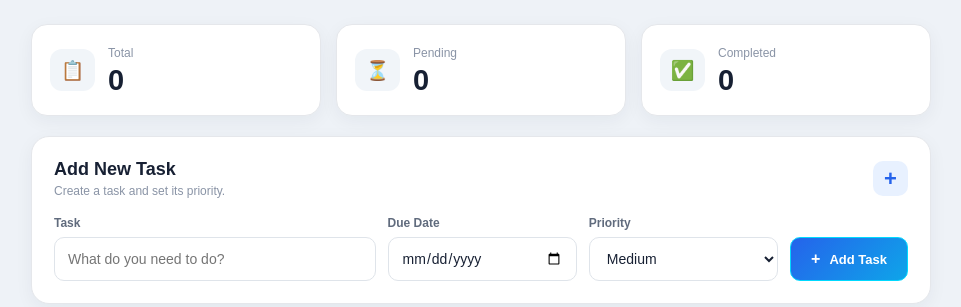
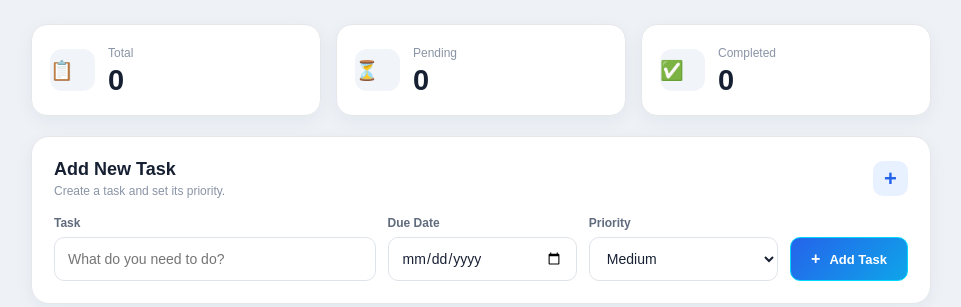
Before and after one commit to sachinkumar7033/Project-02-Todo-Task-Manager, a Flask app: page / in a window 1280 px wide. Shown: the part 136-443 px from the top of the page, without its empty margins (159-1120 px from the left). Run offline with Flask 3, Linux system fonts and the light colour scheme.

Commit message:
css update

```diff
--- a/static/css/style.css
+++ b/static/css/style.css
@@ -78,7 +78,7 @@ button {
 .stat-icon {
     display: flex;
     align-items: center;
-    justify-content: center;
+    justify-content: ;
     width: 45px;
     height: 42px;
     border-radius: 12px;
```
